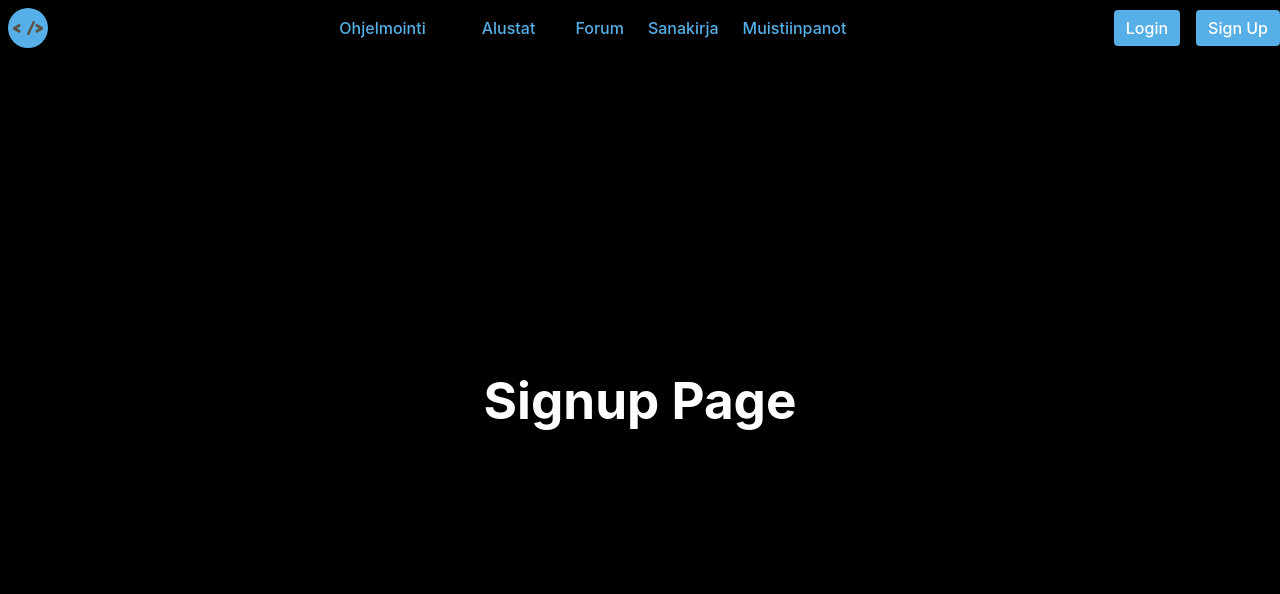
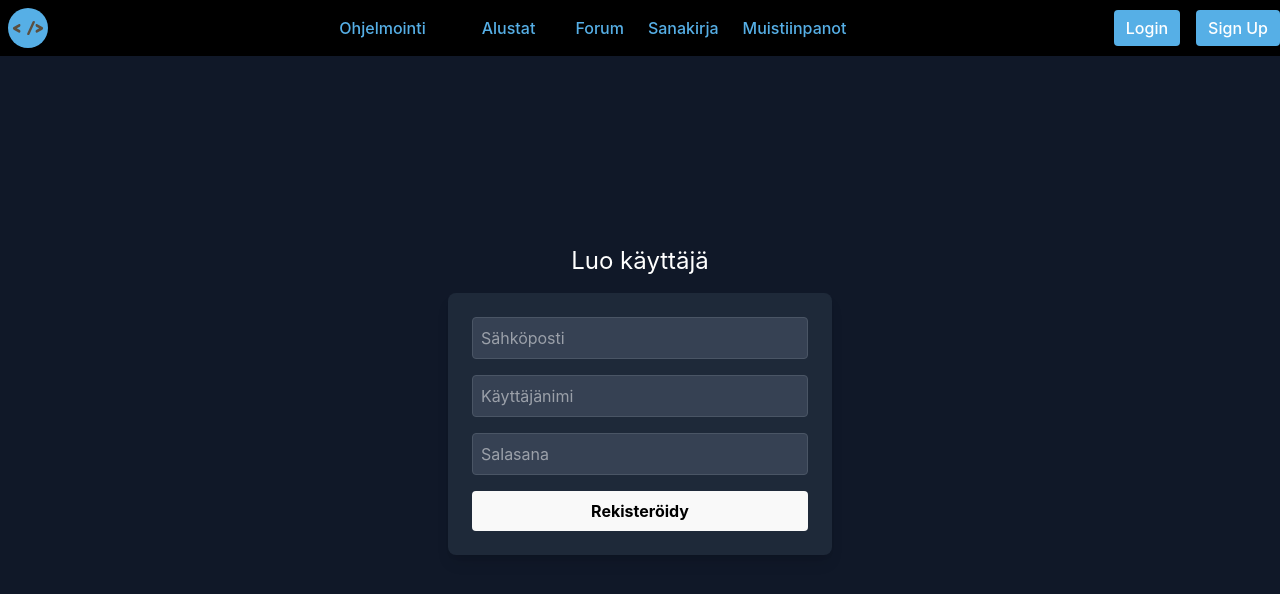
Before and after one commit to kyosho78/codeside, a React (Vite) app: page /signup in a window 1280 px wide. Shown: the top 594 px of the page. Built offline with nearby package versions, Linux system fonts and the light colour scheme; no server answers.

Commit message:
signup, resetpassword added some styling and added navbar to login

```diff
--- a/src/App.jsx
+++ b/src/App.jsx
@@ -5,6 +5,7 @@ import MatrixRainingCode from "./components/MatrixRainingEffect.jsx";
 import Home from "./staticpages/Home.jsx";
 import Login from "./Login.jsx";
 import Signup from "./Signup.jsx";
+import ResetPassword from "./ResetPassword";
 import Csharp from "./staticpages/programming/Csharp.jsx";
 import AsyncProgramming from "./staticpages/programming/AsyncProgramming.jsx";
 import CsharpCondition from "./staticpages/programming/CsharpCondition.jsx";
@@ -72,6 +73,7 @@ function App() {
 
         <Route path="/login" element={<Login />} />
         <Route path="/signup" element={<Signup />} />
+        <Route path="/reset-password" element={<ResetPassword />} />
         <Route path="/csharp" element={<Csharp />} />
         <Route path="/async-programming" element={<AsyncProgramming />} />
         <Route path="/csharp-condition" element={<CsharpCondition />} />
--- a/src/Login.jsx
+++ b/src/Login.jsx
@@ -73,13 +73,16 @@ const Login = () => {
 
   return (
     <div className="flex flex-col items-center justify-center min-h-screen bg-gray-900 text-white">
-      {/* 🔹 Näytetään ilmoitus */}
+      {/* 🔹 Keskitetty ilmoitus */}
       {message && (
-        <div className="fixed top-5 right-5 bg-blue-500 text-white px-6 py-4 rounded-lg shadow-xl">
+        <div className="mb-4 bg-blue-500 text-white px-6 py-4 rounded-lg shadow-md max-w-sm text-center z-50 max-w-sm w-full">
           {message}
         </div>
       )}
+
       <h2 className="text-2xl mb-4">Kirjaudu sisään</h2>
+
+      <div className="w-full max-w-sm mx-auto">
       <form onSubmit={handleLogin} className="bg-gray-800 p-6 rounded-lg shadow-lg">
         <div className="mb-4">
           <label className="block text-sm font-medium">Sähköposti</label>
@@ -110,13 +113,11 @@ const Login = () => {
           Kirjaudu
         </button>
       </form>
+      <p className="text-center text-sm mt-2 text-blue-400 hover:underline cursor-pointer" onClick={() => navigate("/reset-password")}>
+        Unohtuiko salasana?
+      </p>
 
-      <button
-        onClick={() => navigate("/")}
-        className="mt-6 !bg-gray-600 hover:bg-gray-700 !text-white font-bold py-2 px-4 rounded"
-      >
-        Peruuta
-      </button>
+    </div>
     </div>
   );
 };
--- /dev/null
+++ b/src/ResetPassword.jsx
@@ -0,0 +1,59 @@
+import { useState } from "react";
+
+const ResetPassword = () => {
+  const [email, setEmail] = useState("");
+  const [message, setMessage] = useState("");
+
+  const handleReset = async (e) => {
+    e.preventDefault();
+    setMessage("");
+
+    try {
+      const response = await fetch("https://projekti2025backend-e0dubhd7e5h6akcw.swedencentral-01.azurewebsites.net/password-reset/", {
+        method: "POST",
+        headers: { "Content-Type": "application/json" },
+        body: JSON.stringify({ email }),
+      });
+
+      if (response.ok) {
+        setMessage("Salasanan palautuslinkki on lähetetty sähköpostiisi.");
+      } else {
+        setMessage("Tarkista sähköpostiosoite.");
+      }
+    } catch (err) {
+      console.error("Reset error:", err);
+      setMessage("Virhe pyynnössä.");
+    }
+  };
+
+  return (
+    <div className="flex flex-col items-center justify-center min-h-screen bg-gray-900 text-white">
+      {message && (
+        <div className="mb-4 bg-blue-500 text-white px-6 py-4 rounded-lg shadow-md max-w-sm text-center">
+          {message}
+        </div>
+      )}
+
+      <h2 className="text-2xl mb-4">Salasanan palautus</h2>
+      <form onSubmit={handleReset} className="bg-gray-800 p-6 rounded-lg shadow-lg max-w-sm w-full space-y-4">
+        <input
+          type="email"
+          placeholder="Sähköposti"
+          value={email}
+          onChange={(e) => setEmail(e.target.value)}
+          required
+          className="w-full p-2 rounded bg-gray-700 border border-gray-600 focus:outline-none focus:ring-2 focus:ring-blue-500"
+        />
+
+        <button
+          type="submit"
+          className="w-full bg-blue-500 hover:bg-blue-600 text-black font-bold py-2 px-4 rounded"
+        >
+          Lähetä palautuslinkki
+        </button>
+      </form>
+    </div>
+  );
+};
+
+export default ResetPassword;
--- a/src/Signup.jsx
+++ b/src/Signup.jsx
@@ -1,8 +1,108 @@
+import { useState } from "react";
+import { useNavigate } from "react-router-dom";
+
 const Signup = () => {
+  const [email, setEmail] = useState("");
+  const [username, setUsername] = useState("");
+  const [password, setPassword] = useState("");
+  const [message, setMessage] = useState("");
+  const navigate = useNavigate();
+
+  const handleSignup = async (e) => {
+    e.preventDefault();
+    setMessage("");
+
+    try {
+      const response = await fetch("https://projekti2025backend-e0dubhd7e5h6akcw.swedencentral-01.azurewebsites.net/api/signup/", {
+        method: "POST",
+        headers: { "Content-Type": "application/json" },
+        body: JSON.stringify({ email, username, password }),
+      });
+
+      if (response.ok) {
+        setMessage("Rekisteröinti onnistui! Voit nyt kirjautua sisään.");
+        setTimeout(() => navigate("/login"), 2000);
+      } else {
+        const data = await response.json();
+
+        const translateError = (msg) => {
+          if (msg === "This field must be unique.") return "Tämä on jo käytössä.";
+          if (msg === "A user with that username already exists.") return "Käyttäjänimi on jo käytössä.";
+          if (msg === "user with this email already exists.") return "Sähköposti on jo käytössä.";
+          if (msg === "This field is required.") return "Kenttä on pakollinen.";
+          if (msg === "Enter a valid email address.") return "Syötä kelvollinen sähköpostiosoite.";
+          return msg;
+        };
+
+        const errorMessages = Object.entries(data)
+          .map(([field, messages]) => {
+            const fieldName = field === "username" ? "Käyttäjänimi" :
+                              field === "email" ? "Sähköposti" :
+                              field === "password" ? "Salasana" : field;
+
+            const translatedMessages = messages.map(translateError).join(" ");
+            return `${fieldName}: ${translatedMessages}`;
+          })
+          .join(" ");
+
+        setMessage(errorMessages || "Rekisteröinti epäonnistui.");
+        setTimeout(() => setMessage(""), 5000); // Poistaa ilmoituksen 5 sekunnin kuluttua
+      }
+    } catch (error) {
+      console.error("Signup error:", error);
+      setMessage("Virhe rekisteröityessä.");
+      setTimeout(() => setMessage(""), 5000); // Poistaa ilmoituksen 5 sekunnin kuluttua
+    }
+  };
+
   return (
-    <div className="flex justify-center items-center min-h-screen bg-black text-white">
-      <div className="text-center">
-        <h1 className="text-3xl font-bold">Signup Page</h1>
+    <div className="flex flex-col items-center justify-center min-h-screen bg-gray-900 text-white relative">
+
+      {/* 🔹 Keskitetty ilmoitus */}
+      {message && (
+        <div className="mb-4 bg-blue-500 text-white px-6 py-4 rounded-lg shadow-md max-w-sm text-center z-50 max-w-sm w-full">
+          {message}
+        </div>
+      )}
+
+      <h2 className="text-2xl mb-4">Luo käyttäjä</h2>
+
+      <div className="w-full max-w-sm mx-auto">
+        <form onSubmit={handleSignup} className="bg-gray-800 p-6 rounded-lg shadow-lg space-y-4">
+          <input
+            type="email"
+            placeholder="Sähköposti"
+            value={email}
+            onChange={(e) => setEmail(e.target.value)}
+            required
+            className="w-full p-2 rounded bg-gray-700 border border-gray-600 focus:outline-none focus:ring-2 focus:ring-blue-500"
+          />
+
+          <input
+            type="text"
+            placeholder="Käyttäjänimi"
+            value={username}
+            onChange={(e) => setUsername(e.target.value)}
+            required
+            className="w-full p-2 rounded bg-gray-700 border border-gray-600 focus:outline-none focus:ring-2 focus:ring-blue-500"
+          />
+
+          <input
+            type="password"
+            placeholder="Salasana"
+            value={password}
+            onChange={(e) => setPassword(e.target.value)}
+            required
+            className="w-full p-2 rounded bg-gray-700 border border-gray-600 focus:outline-none focus:ring-2 focus:ring-blue-500"
+          />
+
+          <button
+            type="submit"
+            className="w-full bg-blue-500 hover:bg-blue-600 text-black font-bold py-2 px-4 rounded"
+          >
+            Rekisteröidy
+          </button>
+        </form>
       </div>
     </div>
   );
--- a/src/components/Navbar.jsx
+++ b/src/components/Navbar.jsx
@@ -34,7 +34,7 @@ const Navbar = () => {
 
   const location = useLocation(); // 🔹 Tarkistetaan, missä sivulla ollaan
   if (
-    location.pathname === "/login" ||
+    // location.pathname === "/login" ||
     location.pathname.startsWith("/edit-note/") // 🔹 Tarkistaa, alkaako polku "/edit-note/"
   ) {
     return null;
```
